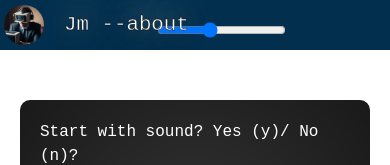
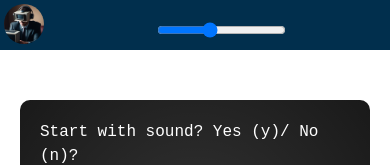
Before and after one commit to Jeeemcol/frontendnoodling, a React (Create React App) app: page / in a window 390 px wide. Shown: the top 165 px of the page. Built offline with nearby package versions, Linux system fonts and the light colour scheme; some icons are missing; a web font is replaced by a local one.

Commit message:
hide site logo for small. accessibilty improvements for home image link

```diff
--- a/src/components/Header.js
+++ b/src/components/Header.js
@@ -12,10 +12,16 @@ function Header({ volume, setVolume, isMuted, setIsMuted }) {
 
     return (
         <header className="relative flex justify-center items-center">
-            <div id="site-logo" className="absolute ml-1 left-0 rounded-full overflow-hidden shadow-inner">
-                <img src={logo} alt="Site logo, man with an old monitor for a head"/>
-            </div>
-            <span id="page-title" className="absolute top-0 left-16 items-center top-1/4">Jm --about</span>
+            <a href="/">
+                <span className="sr-only">Home</span>
+                <img
+                    id="site-logo"
+                    src={logo}
+                    alt="Site logo, man with an old monitor for a head"
+                    className="absolute ml-1 left-0 top-0 mt-1 rounded-full overflow-hidden"
+                />
+            </a>
+            <span id="page-title" className="absolute top-0 left-16 items-center top-1/4 hidden sm:block">Jm --about</span>
             <AudioControl
                 volume={volume}
                 setVolume={setVolume}
--- a/src/components/Header.scss
+++ b/src/components/Header.scss
@@ -4,10 +4,8 @@ header {
     //cursor: pointer; // Suggests the header is clickable
     color: $text-primary;
     height:50px;
-    div#site-logo {
-        img {
-            height:40px;
-        }
+    img#site-logo {
+        height:40px;
     }
     span#page-title {
         color: white;
```
Also changed, not shown: 1 other file (tests, documents, lock files or other folders).
